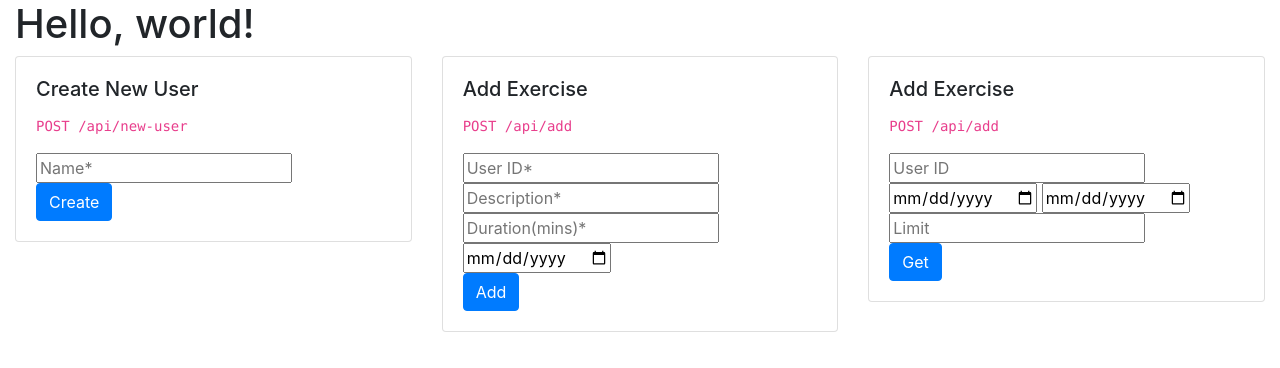
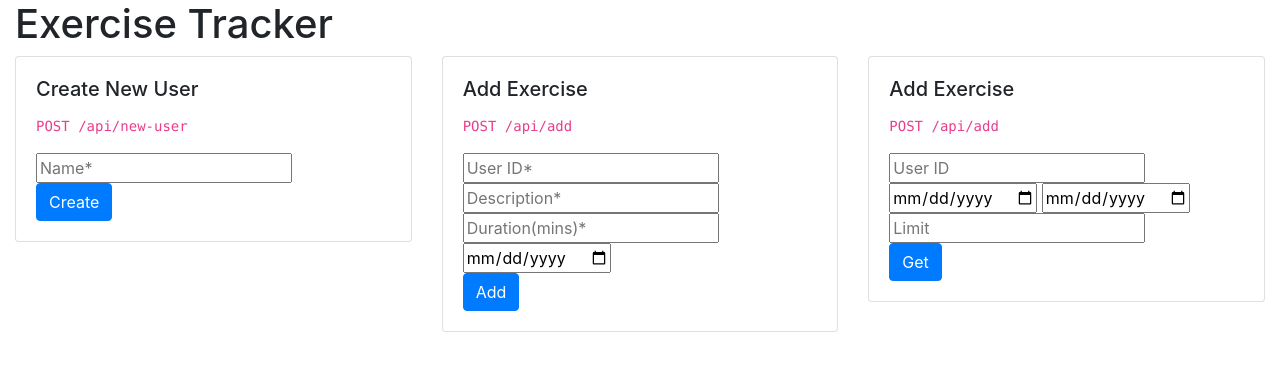
Before and after one commit to saisk8/Exercise-Tracker, a website: page views/index.html in a window 1280 px wide. Drawn offline with nearby package versions, Linux system fonts and the light colour scheme.

Commit message:
Add subtle changes

```diff
--- a/views/index.html
+++ b/views/index.html
@@ -11,7 +11,7 @@
 </head>
 
 <body class="container-fluid">
-  <h1>Hello, world!</h1>
+  <h1>Exercise Tracker</h1>
   <div class="row">
     <div class="col-sm-4">
       <div class="card">
```
